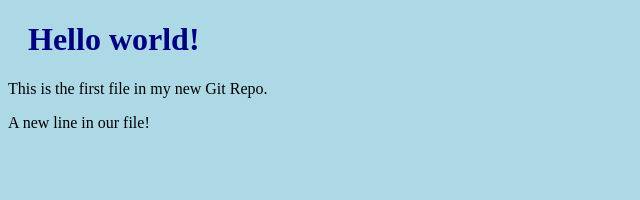
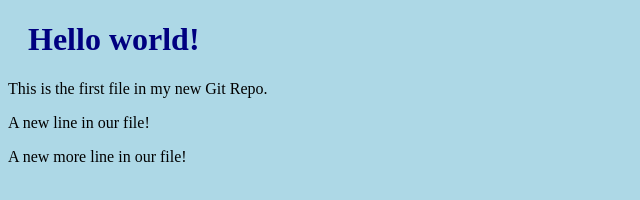
Before and after one commit to BhardwajSourabh/w, a plain HTML site: page index.html in a window 1280 px wide. Shown: the whole page, without its empty margins (0-640 px from the left). Drawn offline with Linux system fonts and the light colour scheme.

```diff
--- a/index.html
+++ b/index.html
@@ -9,5 +9,6 @@
 <h1>Hello world!</h1>
 <p>This is the first file in my new Git Repo.</p>
 <p>A new line in our file!</p>
+<p>A new more line in our file!</p>
 </body>
 </html>
```
